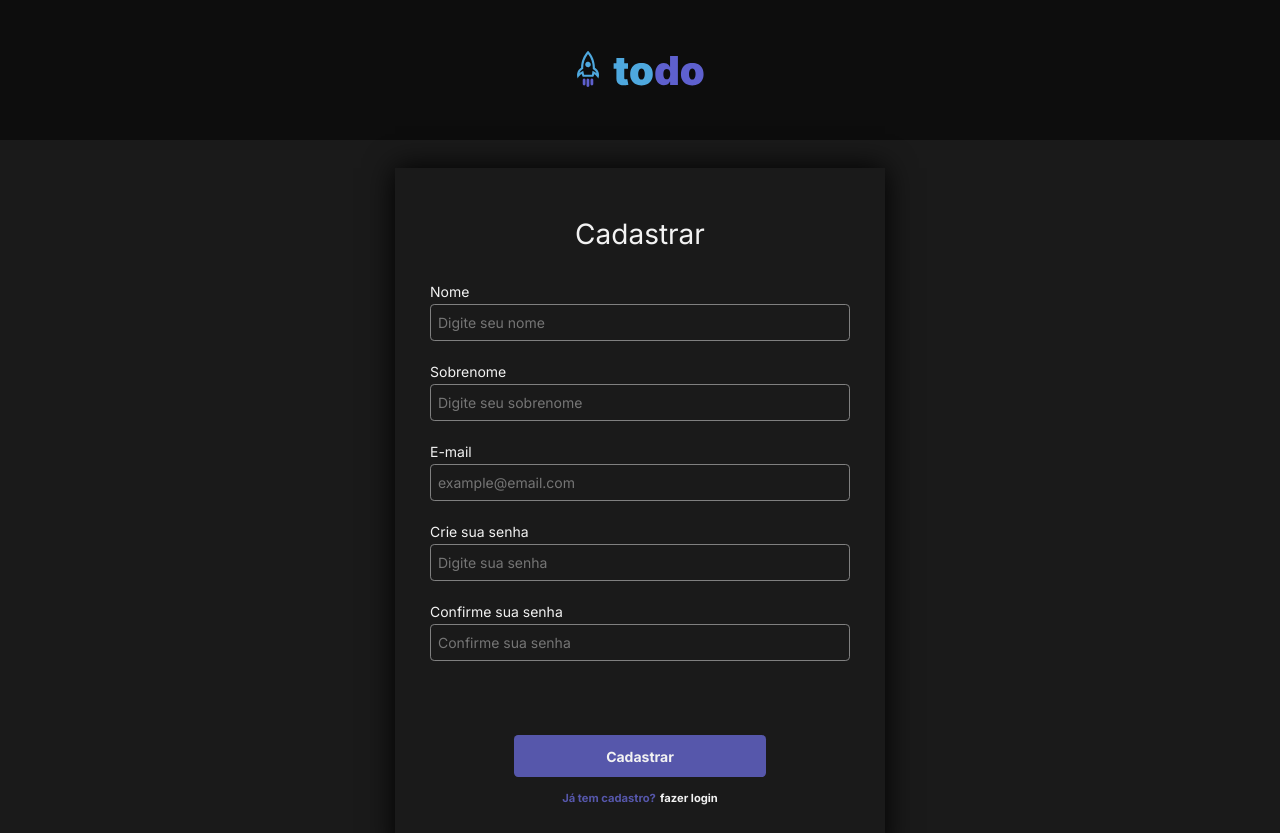
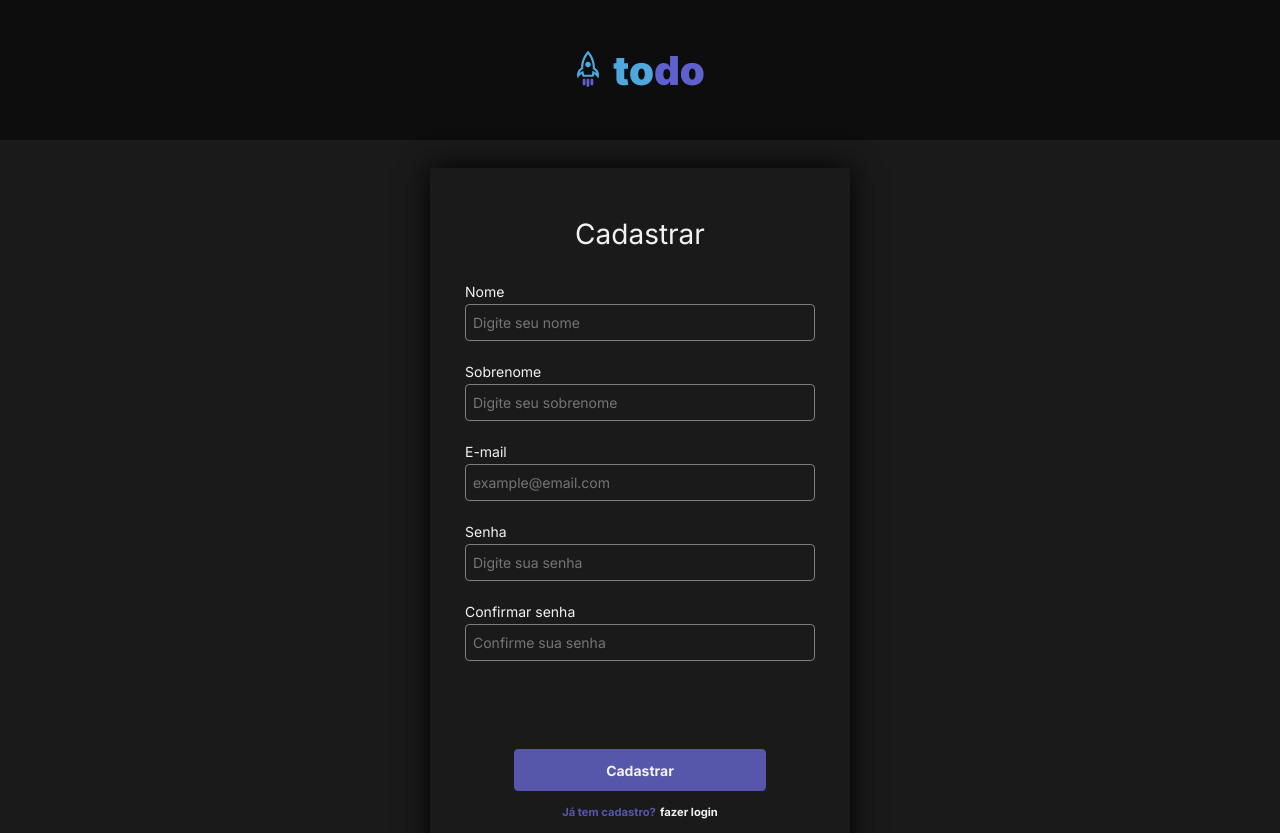
Before and after one commit to kaiomoreira-dev/app-todo, a React (Vite) app: page /register in a window 1280 px wide. Shown: the top 833 px of the page. Built offline with nearby package versions, Linux system fonts and the light colour scheme.

Commit message:
alter: size for all inputs

```diff
--- a/src/components/pages/users/login/Login.module.css
+++ b/src/components/pages/users/login/Login.module.css
@@ -13,7 +13,7 @@ body{
 .form{
     box-shadow: 0 0 2rem black;
     height: auto;
-    width: 35rem;
+    width: 28rem;
     padding: 0.5rem 0.5rem 3.5rem 0.5rem;
     box-sizing: border-box;
     display: flex;
@@ -43,7 +43,7 @@ body{
 
 .fieldset > input{
     border: 1px solid var(--gray-300);
-    height: 3rem;
+    height: 3.5rem;
     margin-bottom: 1.3rem;
     border-radius: 0.3rem;
     padding: 0.5rem;
--- a/src/components/pages/users/register/Register.module.css
+++ b/src/components/pages/users/register/Register.module.css
@@ -13,7 +13,7 @@ body{
 .form{
     box-shadow: 0 0 2rem black;
     height: auto;
-    width: 35rem;
+    width: 30rem;
     padding: 0.5rem 0.5rem 3.5rem 0.5rem;
     box-sizing: border-box;
     display: flex;
@@ -44,7 +44,7 @@ body{
 
 .fieldset > input{
     border: 1px solid var(--gray-300);
-    height: 3rem;
+    height: 3.5rem;
     margin-bottom: 1.3rem;
     border-radius: 0.3rem;
     padding: 0.5rem;
@@ -64,7 +64,7 @@ body{
     height: 3rem;
     border-radius: 0.3rem;
     border: none;
-    margin-top: 1rem;
+    margin-top: 2rem;
     margin-bottom: 1rem;
     font-size: 1rem;
     font-weight: bold;
--- a/src/components/pages/users/register/Register.tsx
+++ b/src/components/pages/users/register/Register.tsx
@@ -94,10 +94,10 @@ export function Register(){
                     <label htmlFor="email">E-mail</label>
                     <input type="text" value={registerUser.email} onChange={handleOnChange} name="email" id="email" required placeholder='example@email.com' />
 
-                    <label htmlFor="password">Crie sua senha</label>
+                    <label htmlFor="password">Senha</label>
                     <input type="password" value={registerUser.password} onChange={handleOnChange} name="password" id="password" required placeholder='Digite sua senha' />
 
-                    <label htmlFor="confirmPassword">Confirme sua senha</label>
+                    <label htmlFor="confirmPassword">Confirmar senha</label>
                     <input type="password" value={registerUser.confirmPassword} pattern={registerUser.password} title='A senha e a confirmação de senha não coincidem. Por favor, tente novamente' onChange={handleOnChange} name="confirmPassword" id="confirmPassword" required placeholder='Confirme sua senha' />
                 </fieldset>
                 <footer className={styles.footer}>
```
